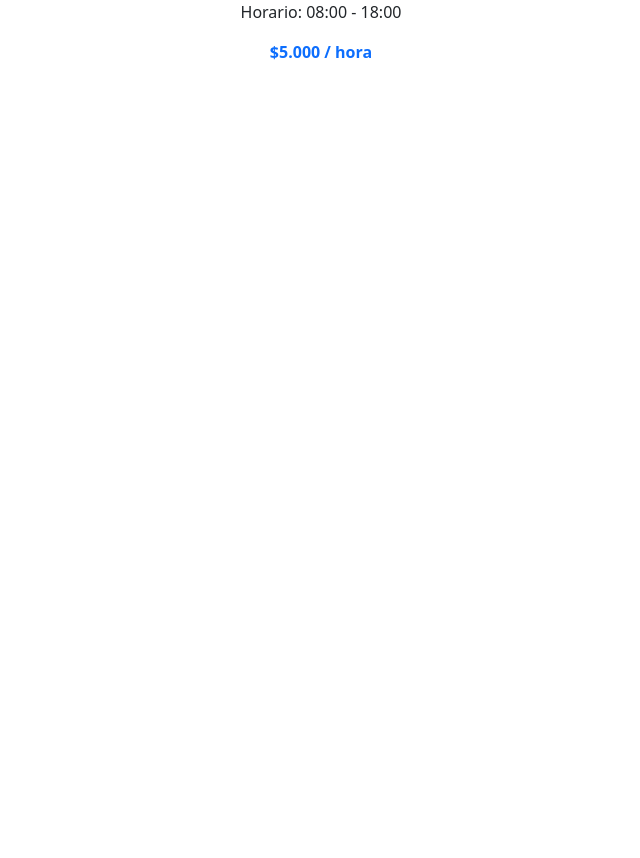
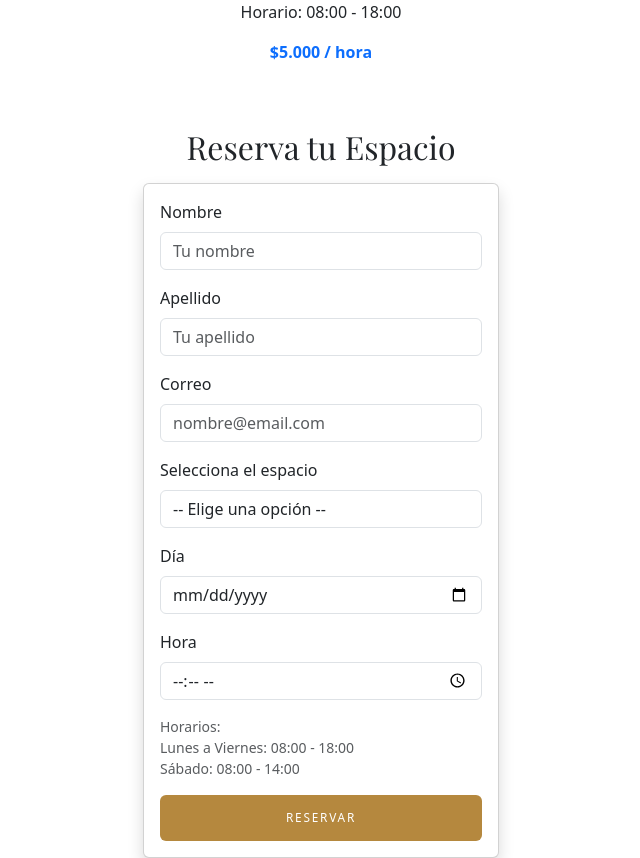
Before and after one commit to FCoderN/WorkHub-Coworking, a React (Vite) app in the folder vite-project/: page / in a window 1280 px wide. Shown: the part 1580-2438 px from the top of the page, without its empty margins (319-959 px from the left). Before the commit the page ends 1708 px from the top, so only its background shows below. Built offline with nearby package versions, Linux system fonts and the light colour scheme; a web font is replaced by a local one.

Commit message:
Cambios en referencias y relleno de FormReserva.jsx

```diff
--- a/vite-project/src/App.css
+++ b/vite-project/src/App.css
@@ -113,7 +113,7 @@ img { max-width: 100%; display: block; }
       rgba(8,8,8,0.84) 0%,
       rgba(8,8,8,0.72) 50%,
       rgba(8,8,8,0.90) 100%),
-    url('../recursos/fondo.webp');
+    url('../public/Images/fondo.webp');
   background-size: cover;
   background-position: center;
   background-attachment: scroll;
@@ -340,7 +340,7 @@ footer { background-color: #0E0E0E; color: rgba(255,255,255,0.42); padding: 52px
   flex: 0 0 40%;
   background-image:
     linear-gradient(160deg, rgba(8,8,8,0.82) 0%, rgba(14,14,14,0.68) 100%),
-    url('../recursos/fondo.webp');
+    url('../public/Images/fondo.webp');
   background-size: cover;
   background-position: center;
   padding: 3rem;
--- a/vite-project/src/App.jsx
+++ b/vite-project/src/App.jsx
@@ -1,6 +1,8 @@
 import Header from "./Components/Header";
 import Espacios from "./Components/Espacios";
 import Navbar from "./Components/Navbar";
+import FormReserva from "./Components/FormReserva";
+
 
 function App() {
   return (
@@ -8,6 +10,7 @@ function App() {
       <Navbar />
       <Header />
       <Espacios />
+      <FormReserva />
     </>
   )};
 
--- a/vite-project/src/Components/Espacios.jsx
+++ b/vite-project/src/Components/Espacios.jsx
@@ -1,11 +1,11 @@
-import Container from "react-bootstrap/Container";
+import Container from"react-bootstrap/Container";
 
 
 function Espacios() {
     // Datos de las oficinas en un array (en vez de repetir HTML)
       const oficinas = [
         {
-            img: '/Images/oficina1.jpg',
+            img: "/Images/oficina1.jpg",
             titulo: "Escritorio Individual",
             capacidad: "1 persona",
             equipamiento: "Escritorio, silla ergonómica, WiFi",
--- a/vite-project/src/Components/FormReserva.jsx
+++ b/vite-project/src/Components/FormReserva.jsx
@@ -0,0 +1,168 @@
+import "../App.css"
+import "react-bootstrap"
+import Modal from "react-bootstrap/Modal";
+import Button from "react-bootstrap/Button";
+import { useState } from "react";
+
+
+function FormReserva() {
+    //Con esto podemos manejar todo sin necesidad de
+    //llamarlos unitariamente y es mas escalabble
+    const [datosReserva, setDatosFormulario] = useState({
+        nombre: "",
+        apellido: "",
+        correo: "",
+        sala: "",
+        fecha: "",
+        hora: ""
+    });
+
+    const [mostrarPopup, setMostrarPopup] = useState(false);
+    const cerrarPopup = () => setMostrarPopup(false);
+
+    // Funcion para controlar los input que ingresa los usuarios
+    const controlarCambio = (evento) => {
+        const { name, value } = evento.target;
+
+        setDatosFormulario({
+            ...datosReserva,
+            [name]: value
+        });
+    };
+    // Funcion para poder procesar el envio de datos
+    const controlarEnvio = (evento) => {
+        evento.preventDefault();
+        console.log("¡Reserva lista para procesar!", datosReserva);
+        setMostrarPopup(true);
+    };
+
+
+
+    return (
+        <main>
+
+            <section>
+                <div className="container">
+                    <h2 id="formularioTitulo" className="text-center mb-3">Reserva tu Espacio</h2>
+
+                    <div className="row justify-content-center">
+                        <div className="col-md-6 col-lg-4">
+
+                            <div className="card shadow">
+                                <div className="card-body">
+
+                                    <form id="formulario" onSubmit={controlarEnvio}>
+
+                                        <div className="mb-3">
+                                            <label className="form-label">Nombre</label>
+                                            <input
+                                            type="text"
+                                            className="form-control"
+                                            name="nombre"
+                                            placeholder="Tu nombre" required
+                                            value={datosReserva.nombre}
+                                            onChange={controlarCambio}/>
+                                        </div>
+
+                                        <div className="mb-3">
+                                            <label className="form-label">Apellido</label>
+                                            <input
+                                            type="text"
+                                            className="form-control"
+                                            name="apellido"
+                                            placeholder="Tu apellido" required
+                                            value={datosReserva.apellido}
+                                            onChange={controlarCambio}
+                                            />
+                                        </div>
+
+                                        <div className="mb-3">
+                                            <label className="form-label">Correo</label>
+                                            <input
+                                            type="email"
+                                            className="form-control"
+                                            name="correo"
+                                            placeholder="nombre@email.com" required
+                                            value={datosReserva.correo}
+                                            onChange={controlarCambio}
+                                            />
+                                        </div>
+
+                                        <div className="mb-3">
+                                            <label className="form-label">Selecciona el espacio</label>
+                                            <select
+                                            className="form-control"
+                                            name="sala" required
+                                            value={datosReserva.sala}
+                                            onChange={controlarCambio}
+                                            >
+                                                <option value="">-- Elige una opción --</option>
+                                                <option value="escritorio">Escritorio Individual</option>
+                                                <option value="reunion">Sala de Reuniones</option>
+                                                <option value="oficina">Oficina Privada</option>
+                                            </select>
+                                        </div>
+
+                                        <div className="mb-3">
+                                            <label className="form-label">Día</label>
+                                            <input
+                                            type="date"
+                                            className="form-control"
+                                            name="fecha" required
+                                            value={datosReserva.fecha}
+                                            onChange={controlarCambio}
+                                            />
+                                        </div>
+
+                                        <div className="mb-3">
+                                            <label className="form-label">Hora</label>
+                                            <input
+                                            type="time"
+                                            className="form-control"
+                                            name="hora"
+                                            min="08:00"
+                                            max="18:00" required
+                                            value = {datosReserva.hora}
+                                            onChange={controlarCambio}
+                                            />
+                                        </div>
+
+                                        <p className="text-muted small">
+                                            Horarios:<br/>
+                                                Lunes a Viernes: 08:00 - 18:00<br/>
+                                                    Sábado: 08:00 - 14:00
+                                                </p>
+
+                                                <button type="submit" className="btn-gold w-100">Reservar</button>
+
+                                            </form>
+
+                                        </div>
+                                </div>
+
+                            </div>
+                        </div>
+                    </div>
+            </section>
+            <Modal show={mostrarPopup} onHide={cerrarPopup} centered>
+                <Modal.Header closeButton>
+                    <Modal.Title>¡Reserva Exitosa!</Modal.Title>
+                </Modal.Header>
+
+                <Modal.Body>
+
+                    <p>Gracias por elegir nuestro espacio, <strong>{datosReserva.nombre}</strong>.</p>
+                    <p>Tu reserva para el día <strong>{datosReserva.fecha}</strong> a las <strong>{datosReserva.hora}</strong> ha sido registrada correctamente.</p>
+                </Modal.Body>
+
+                <Modal.Footer>
+                    <Button variant="success" onClick={cerrarPopup}>
+                        Entendido
+                    </Button>
+                </Modal.Footer>
+            </Modal>
+        </main>
+    );
+};
+
+export default FormReserva;
```
